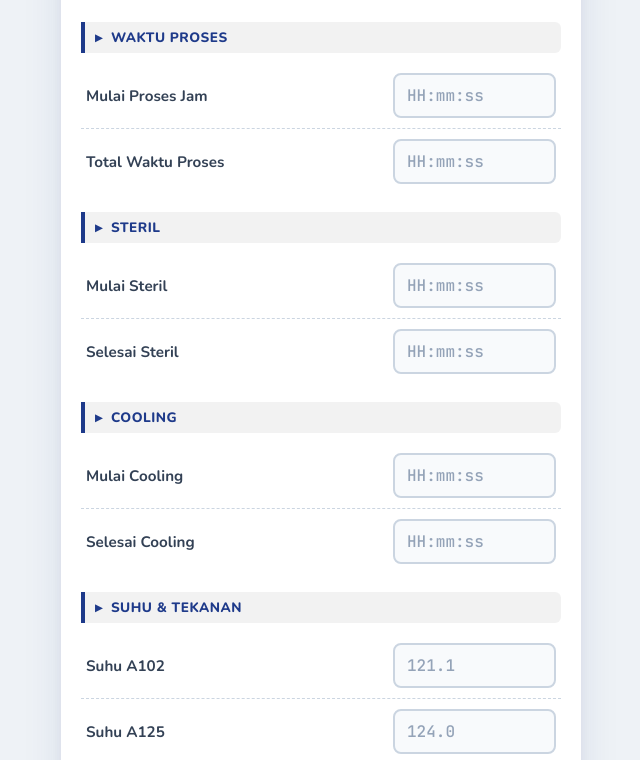
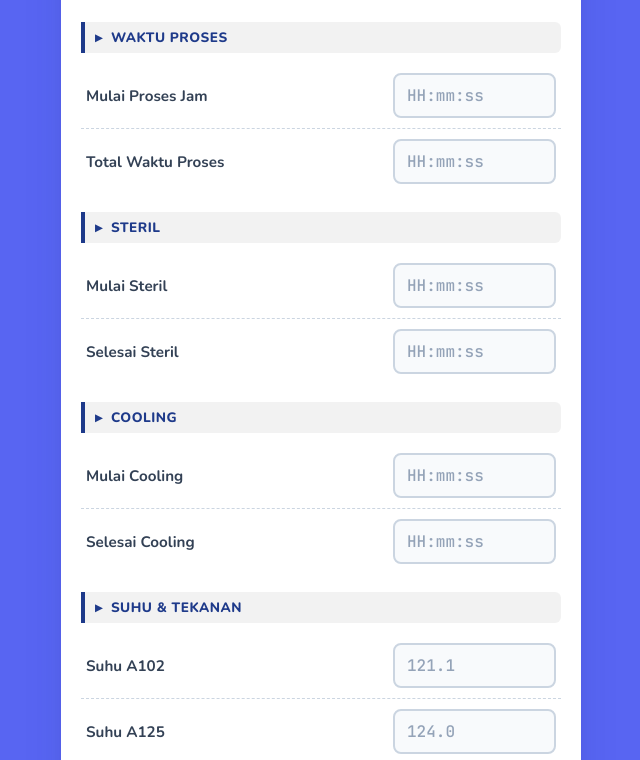
Before and after one commit to albaman93-creator/Alat-rekonsiliasi-getinge, a plain HTML site: page index.html in a window 1280 px wide. Shown: the part 146-906 px from the top of the page, without its empty margins (319-959 px from the left). Drawn offline with nearby package versions, Linux system fonts and the light colour scheme.

Commit message:
Change background color to dark blue

```diff
--- a/index.html
+++ b/index.html
@@ -15,7 +15,7 @@
            1. TEMA WHITE (Bersih)
            ========================================= */
         :root {
-            --bg-body: #eef2f6;
+            --bg-body: #5865F2;
             --bg-card: #ffffff;
             --shadow-out: 0 20px 40px rgba(30, 58, 138, 0.1), 0 5px 15px rgba(30, 58, 138, 0.05);
             --shadow-in: inset 0 2px 0px rgba(255, 255, 255, 1);
```
